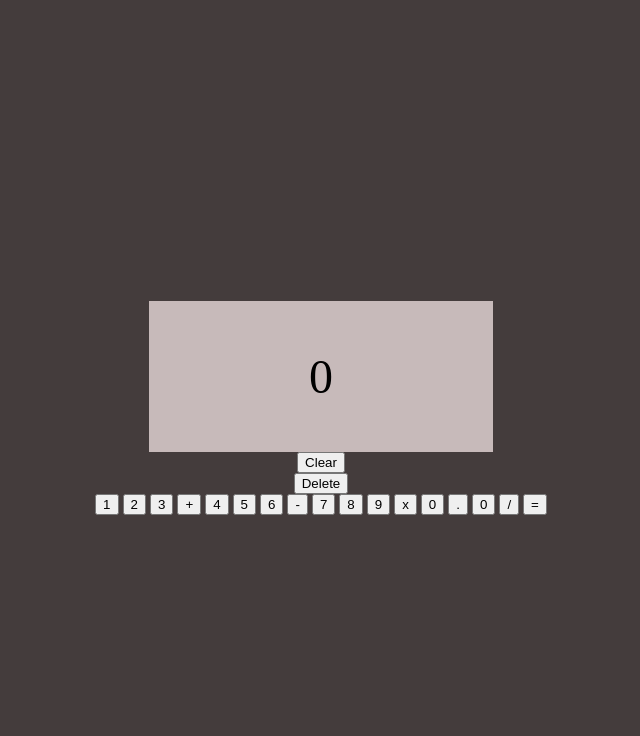
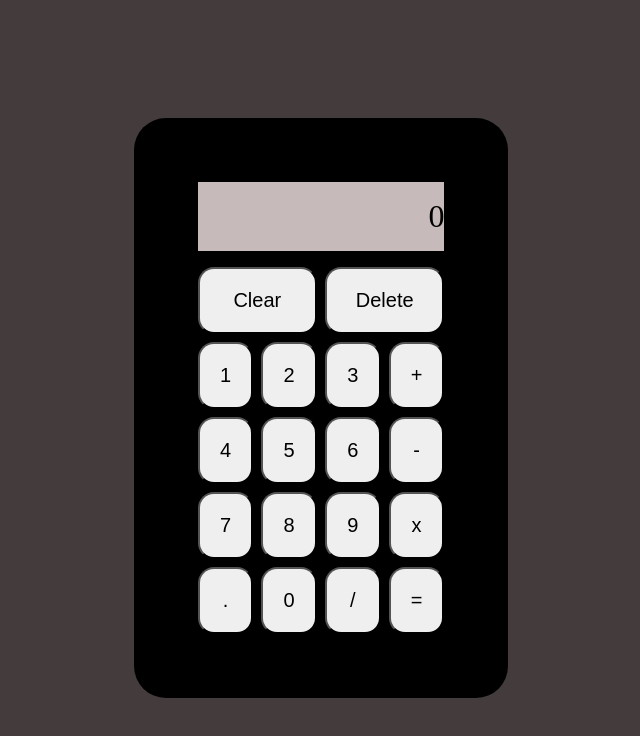
Before and after one commit to Etchmon/calculator, a plain HTML site: page index.html in a window 1280 px wide. Shown: the whole page, without its empty margins (319-959 px from the left). Drawn offline with Linux system fonts and the light colour scheme.

Commit message:
Add calc css Fixed setOper function to reset num2 always

```diff
--- a/app.js
+++ b/app.js
@@ -55,20 +55,26 @@ const setDecimal = function (data) {
 }
 
 const setOper = function (data) {
+
     if (operatorValue != '') {
         equal();
         num1 = document.getElementById('screen').innerHTML;
         num2 = '0';
+        console.log(num2);
         operatorValue = data;
         displayValue = '0';
     } else if (operatorValue === '') {
         operatorValue = data;
+        num2 = '0';
+        console.log(operatorValue)
     }
 }
 
 const equal = function (data) {
     document.getElementById('screen').innerHTML = operate(operatorValue, num1, num2).toFixed(2);
     displayValue = document.getElementById('screen').innerHTML;
+    num1 = displayValue;
+    operatorValue = '';
 }
 
 const operate = function (operatorValue, num1, num2) {
--- a/index.html
+++ b/index.html
@@ -10,9 +10,9 @@
   <body>
     <div class="calculator">
       <div class="screen" id="screen">0</div>
-      <button type="button" id="clear-btn">Clear</button>
-      <button type="button" id="delete-btn">Delete</button>
       <div class="grid">
+        <button type="button" id="clear-btn">Clear</button>
+        <button type="button" id="delete-btn">Delete</button>
         <button class="number" number>1</button>
         <button class="number" number>2</button>
         <button class="number" number>3</button>
@@ -25,7 +25,6 @@
         <button class="number" number>8</button>
         <button class="number" number>9</button>
         <button class="operator" operator>x</button>
-        <button class="number" number>0</button>
         <button class="number" id="decimal">.</button>
         <button class="number" number>0</button>
         <button class="operator" operator>/</button>
--- a/style.css
+++ b/style.css
@@ -11,11 +11,36 @@ body {
   flex-direction: column;
   align-items: center;
   justify-content: center;
+  padding: 4rem;
+  background-color: black;
+  border-radius: 2rem;
 }
 
 #screen {
   background-color: rgb(199, 186, 186);
-  padding: 3rem 10rem;
   color: black;
-  font-size: 3rem;
+  font-size: 2rem;
+  padding: 1rem 0;
+  min-width: 100%;
+  text-align: right;
+  margin-bottom: 1rem;
+  word-wrap: break-word;
+  word-break: break-all;
 }
+
+.grid {
+  display: grid;
+  grid-template-columns: repeat(4, 1fr);
+  grid-gap: 8px;
+}
+
+#clear-btn,
+#delete-btn {
+  grid-column: span 2;
+}
+
+button {
+  padding: 20px;
+  font-size: 20px;
+  border-radius: 1rem;
+}
```
